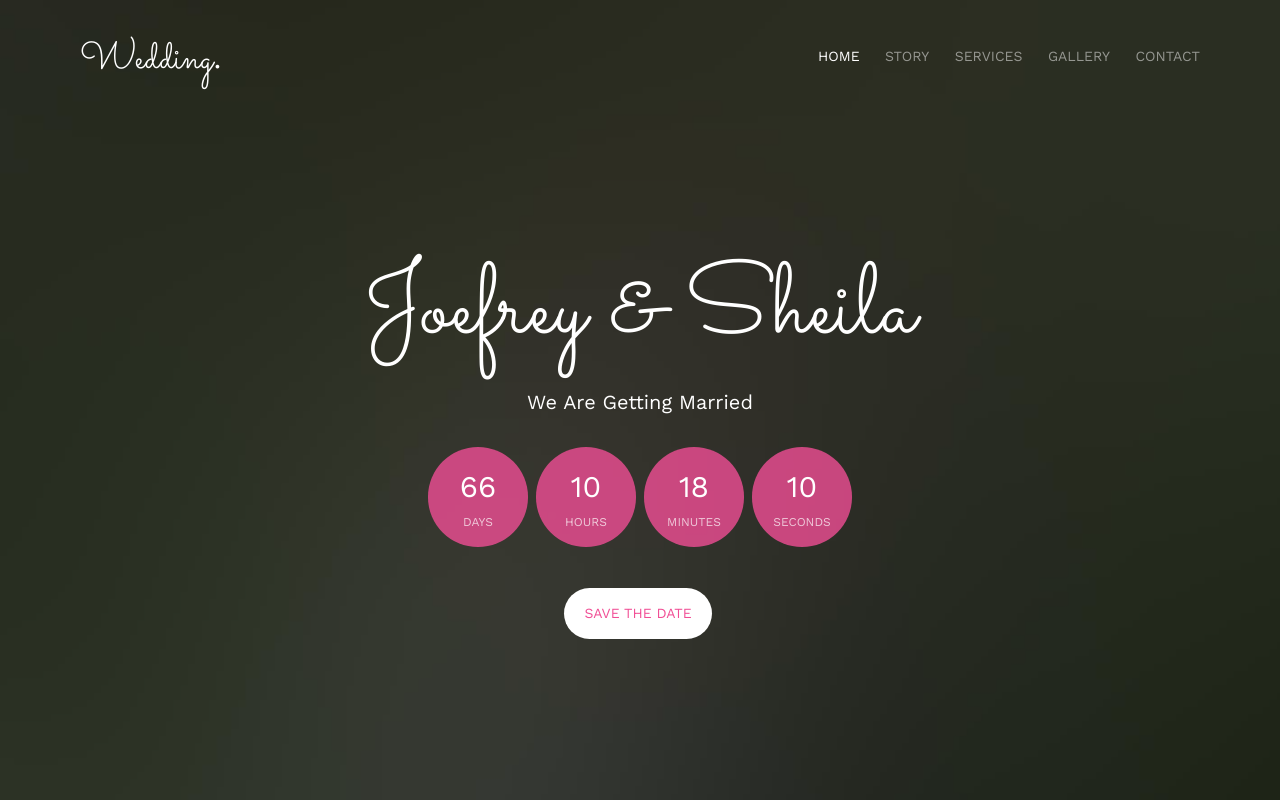
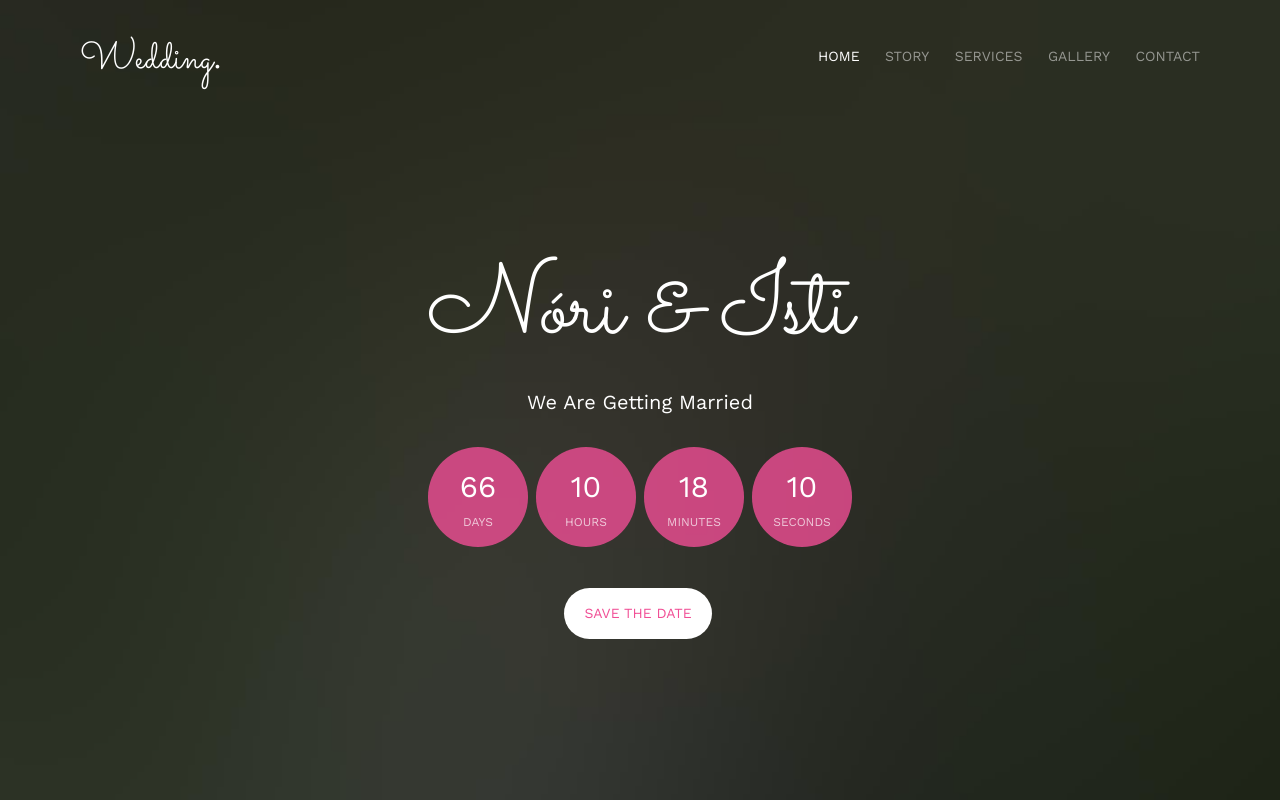
Before and after one commit to b3cking/wedding, a plain HTML site: page index.html in a window 1280 px wide. Shown: the top 800 px of the page. Drawn offline with nearby package versions, Linux system fonts and the light colour scheme; files whose address does not match are found by name.

Commit message:
first tries with template

```diff
--- a/index.html
+++ b/index.html
@@ -113,7 +113,7 @@
 				<div class="col-md-8 col-md-offset-2 text-center">
 					<div class="display-t">
 						<div class="display-tc animate-box" data-animate-effect="fadeIn">
-							<h1>Joefrey &amp; Sheila</h1>
+							<h1>Nóri &amp; Isti</h1>
 							<h2>We Are Getting Married</h2>
 							<div class="simply-countdown simply-countdown-one"></div>
 							<p><a href="#" class="btn btn-default btn-sm">Save the date</a></p>
```
